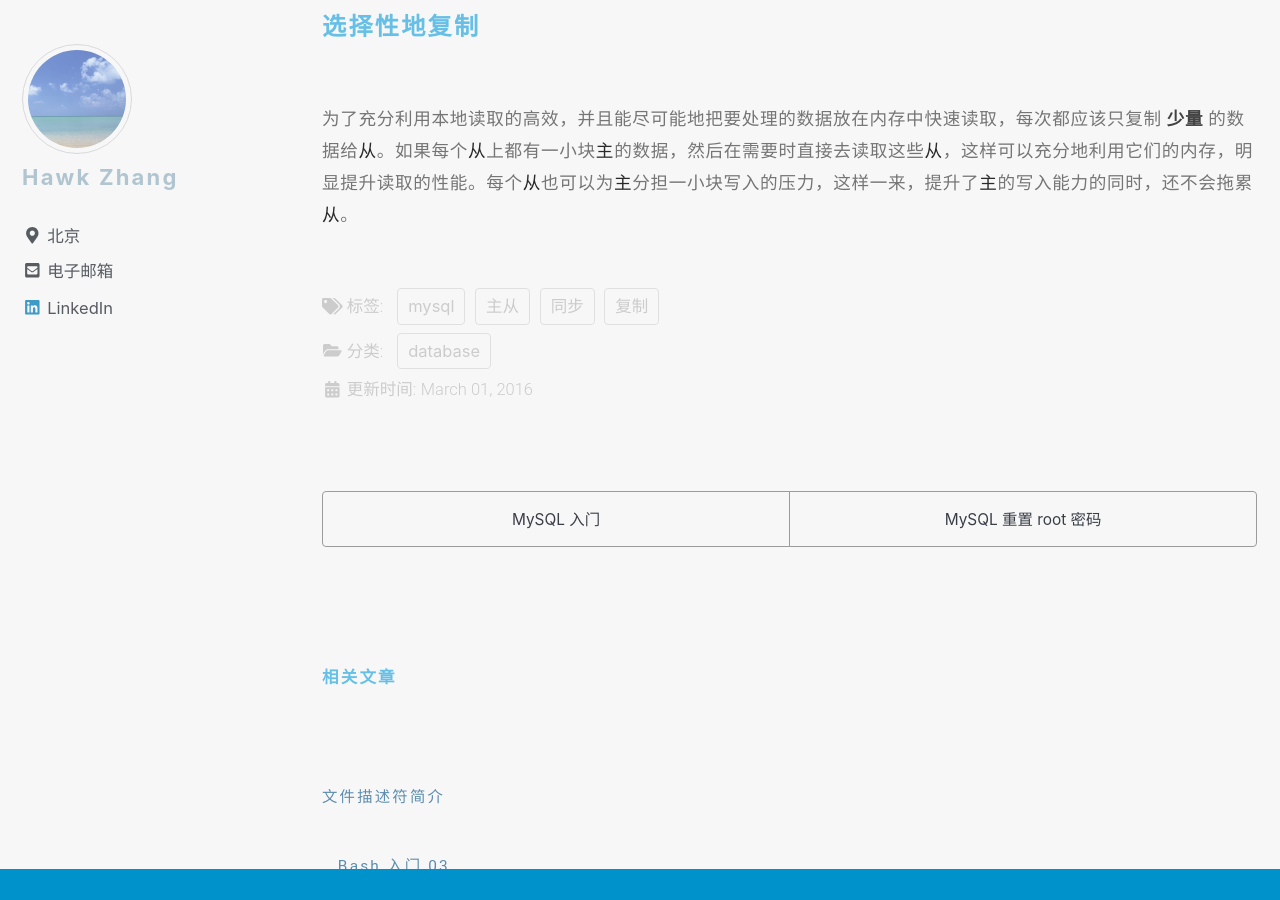
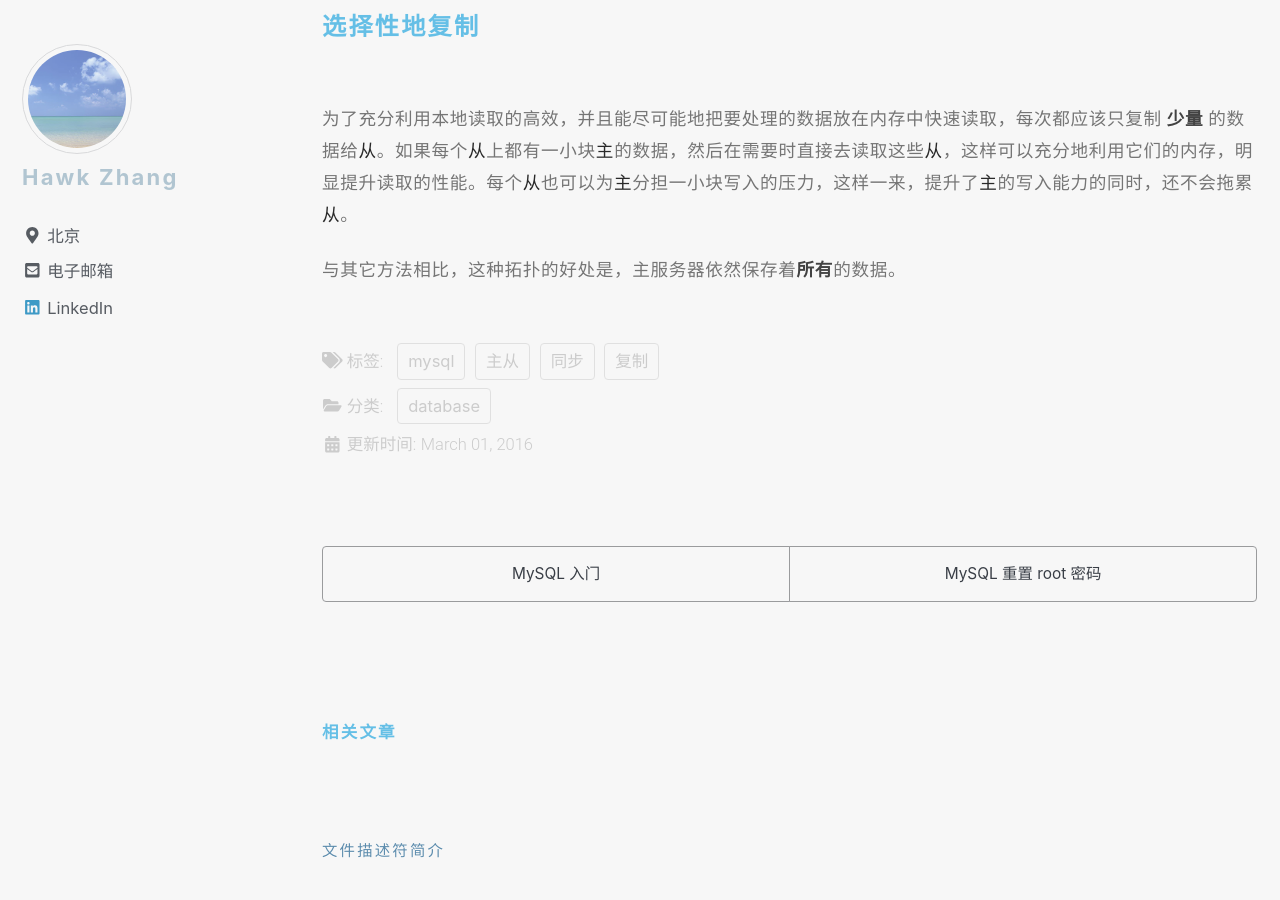
Before and after one commit to narru888/linotes_note, a Jekyll site: the page built from _posts/mysql/2016-03-01-master.slave.md, in a window 1280 px wide and 900 px high, scrolled down 37580 px. Built offline with Jekyll 4.4.1, drawn with Linux system fonts in a browser that asks for light colours; nearby versions of some CDN libraries; a script that is not in the unit is left out; comment, search, counter and statistics services are not loaded.

Commit message:
update on 2018-08-14 10:20:01 CST

```diff
--- a/_config.yml
+++ b/_config.yml
@@ -16,9 +16,9 @@ description: >- # this means to ignore newlines until "baseurl:"
 
 
 comments:
-  provider               : "custom" #"disqus"
+  provider               : #"custom" #"disqus"
   disqus:
-    shortname            : "linotes"
+    shortname            : #"linotes"
 
 
 
--- a/_includes/comments.html
+++ b/_includes/comments.html
@@ -184,21 +184,7 @@
     {% when "custom" %}
       <section id="custom-comments"></section>
 
-	  <div id="container"></div>
-	  <link rel="stylesheet" href="https://imsun.github.io/gitment/style/default.css">
-	  <script src="https://imsun.github.io/gitment/dist/gitment.browser.js"></script>
-	  <script>
-	  var gitment = new Gitment({
-	    id: '<%= window.location.pathname %>'
-	    owner: 'liloli',
-	    repo: 'linotescomm',
-	    oauth: {
-	      client_id: '825e6c2b5fd4423149e6',
-	      client_secret: '88cdc09af8dd37695ce87161d10a412547ea260a',
-	    },
-	  })
-	  gitment.render('container')
-	  </script>
+
 
   {% endcase %}
 </div>
--- a/_posts/mysql/2016-03-01-master.slave.md
+++ b/_posts/mysql/2016-03-01-master.slave.md
@@ -1172,3 +1172,5 @@ MySQL 的复制是非常灵活的，完全可以按照自己的需求来单独
 #### 选择性地复制
 
 为了充分利用本地读取的高效，并且能尽可能地把要处理的数据放在内存中快速读取，每次都应该只复制 **少量** 的数据给*从*。如果每个*从*上都有一小块*主*的数据，然后在需要时直接去读取这些*从*，这样可以充分地利用它们的内存，明显提升读取的性能。每个*从*也可以为*主*分担一小块写入的压力，这样一来，提升了*主*的写入能力的同时，还不会拖累*从*。
+
+与其它方法相比，这种拓扑的好处是，主服务器依然保存着**所有**的数据。
```
